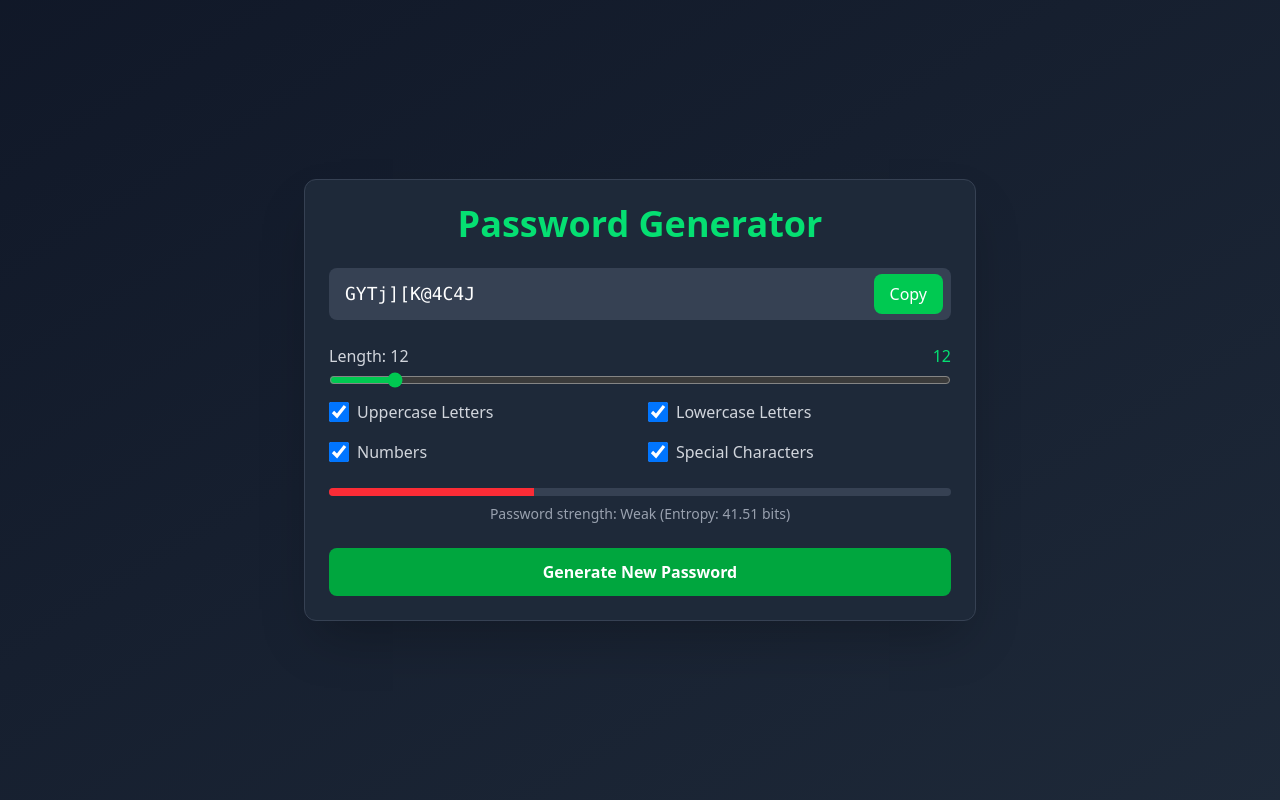
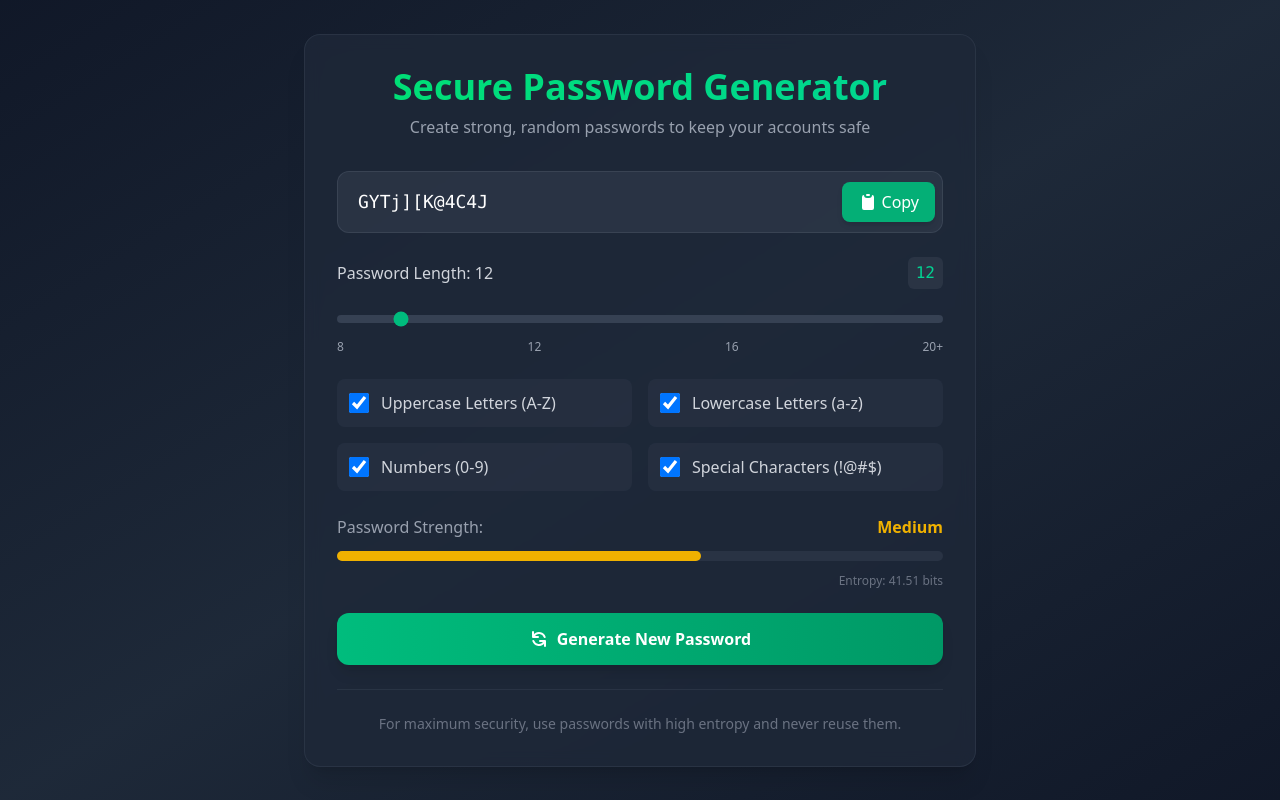
Before and after one commit to lakadeamit220/password-generator, a React (Vite) app: page / in a window 1280 px wide. Built offline with nearby package versions, Linux system fonts and the light colour scheme.

Commit message:
modified UI for better understanding.

```diff
--- a/package.json
+++ b/package.json
@@ -11,6 +11,7 @@
   },
   "dependencies": {
     "@tailwindcss/vite": "^4.1.11",
+    "lucide-react": "^0.525.0",
     "react": "^19.1.0",
     "react-dom": "^19.1.0",
     "tailwindcss": "^4.1.11"
--- a/src/App.jsx
+++ b/src/App.jsx
@@ -1,307 +1,277 @@
 import { useState, useCallback, useEffect, useRef } from "react";
 
-// Main App component for the password generator
 function App() {
-  // State to manage password length (default: 12, minimum: 8 for security)
+  // State declarations remain the same
   const [length, setLength] = useState(12);
-  // State to toggle inclusion of numbers in the password (default: true for stronger passwords)
   const [numberAllowed, setNumberAllowed] = useState(true);
-  // State to toggle inclusion of special characters (default: true for stronger passwords)
   const [charAllowed, setCharAllowed] = useState(true);
-  // State to toggle inclusion of uppercase letters (default: true for stronger passwords)
   const [upperAllowed, setUpperAllowed] = useState(true);
-  // State to toggle inclusion of lowercase letters (default: true for stronger passwords)
   const [lowerAllowed, setLowerAllowed] = useState(true);
-  // State to store the generated password
   const [password, setPassword] = useState("");
-  // State to track if the password has been copied to the clipboard
   const [copied, setCopied] = useState(false);
-  // Ref to access the password input element for copying to clipboard
   const passwordRef = useRef(null);
 
-  // List of common password patterns to avoid for security
   const commonPatterns = [
-    "password",
-    "123456",
-    "qwerty",
-    "abc123",
-    "letmein",
-    "admin",
-    "welcome",
-    "monkey",
-    "dragon",
-    "baseball",
-    "football",
+    "password", "123456", "qwerty", "abc123", "letmein",
+    "admin", "welcome", "monkey", "dragon", "baseball", "football"
   ];
 
-  // Function to generate cryptographically secure random numbers
-  // Uses Web Crypto API to ensure unpredictability, critical for secure password generation
+  // Utility functions remain the same
   const generateSecureRandom = () => {
     const array = new Uint32Array(1);
     window.crypto.getRandomValues(array);
-    return array[0] / (0xffffffff + 1); // Normalize to a value between 0 and 1
+    return array[0] / (0xffffffff + 1);
   };
 
-  // Function to calculate password entropy (a measure of randomness)
-  // Entropy = log2(character_set_size^password_length), measured in bits
   const calculateEntropy = (pwd) => {
-    const charSet = new Set(pwd.split("")); // Unique characters in the password
+    const charSet = new Set(pwd.split(""));
     return Math.log2(Math.pow(charSet.size, pwd.length));
   };
 
-  // Memoized function to generate a secure password
-  // useCallback ensures the function is not recreated unnecessarily
   const passwordGenerator = useCallback(() => {
-    let pass = ""; // Initialize empty password
-    let str = ""; // Initialize character pool
+    let pass = "";
+    let str = "";
 
-    // Build character pool based on user selections
     if (upperAllowed) str += "ABCDEFGHIJKLMNOPQRSTUVWXYZ";
     if (lowerAllowed) str += "abcdefghijklmnopqrstuvwxyz";
     if (numberAllowed) str += "0123456789";
-    if (charAllowed) str += "!@#$%^&*()-_=+[]{}|;:,.<>?"; // Safe special characters
+    if (charAllowed) str += "!@#$%^&*()-_=+[]{}|;:,.<>?";
 
-    // Check if at least one character type is selected
     if (!str) {
       alert("Please select at least one character type");
-      return; // Exit if no character types are selected
+      return;
     }
 
-    // Ensure at least one character from each selected type is included
-    // This guarantees password complexity requirements are met
-    if (upperAllowed)
-      pass += "ABCDEFGHIJKLMNOPQRSTUVWXYZ".charAt(
-        Math.floor(generateSecureRandom() * 26)
-      );
-    if (lowerAllowed)
-      pass += "abcdefghijklmnopqrstuvwxyz".charAt(
-        Math.floor(generateSecureRandom() * 26)
-      );
-    if (numberAllowed)
-      pass += "0123456789".charAt(Math.floor(generateSecureRandom() * 10));
-    if (charAllowed)
-      pass += "!@#$%^&*()-_=+[]{}|;:,.<>?".charAt(
-        Math.floor(generateSecureRandom() * 20)
-      );
+    if (upperAllowed) pass += "ABCDEFGHIJKLMNOPQRSTUVWXYZ".charAt(Math.floor(generateSecureRandom() * 26));
+    if (lowerAllowed) pass += "abcdefghijklmnopqrstuvwxyz".charAt(Math.floor(generateSecureRandom() * 26));
+    if (numberAllowed) pass += "0123456789".charAt(Math.floor(generateSecureRandom() * 10));
+    if (charAllowed) pass += "!@#$%^&*()-_=+[]{}|;:,.<>?".charAt(Math.floor(generateSecureRandom() * 20));
 
-    // Fill the remaining length with random characters from the pool
     while (pass.length < length) {
       const index = Math.floor(generateSecureRandom() * str.length);
       pass += str.charAt(index);
     }
 
-    // Shuffle the password to avoid predictable patterns
-    // Uses Fisher-Yates shuffle principle with secure random numbers
-    pass = pass
-      .split("")
-      .sort(() => generateSecureRandom() - 0.5)
-      .join("");
+    pass = pass.split("").sort(() => generateSecureRandom() - 0.5).join("");
 
-    // Check if the password contains common patterns; regenerate if it does
-    if (
-      commonPatterns.some((pattern) => pass.toLowerCase().includes(pattern))
-    ) {
-      return passwordGenerator(); // Recursive call to regenerate
+    if (commonPatterns.some((pattern) => pass.toLowerCase().includes(pattern))) {
+      return passwordGenerator();
     }
 
-    // Update the password state
     setPassword(pass);
   }, [length, numberAllowed, charAllowed, upperAllowed, lowerAllowed]);
 
-  // Memoized function to copy the password to the clipboard
-  // useCallback ensures the function is not recreated unnecessarily
   const copyPasswordToClipboard = useCallback(() => {
-    // Select the password input for accessibility and visual feedback
     passwordRef.current?.select();
-    // Use modern clipboard API to copy the password
-    navigator.clipboard
-      .writeText(password)
+    navigator.clipboard.writeText(password)
       .then(() => {
-        setCopied(true); // Show "Copied!" feedback
-        setTimeout(() => setCopied(false), 2000); // Reset after 2 seconds
+        setCopied(true);
+        setTimeout(() => setCopied(false), 2000);
       })
-      .catch(() => alert("Failed to copy password")); // Handle errors
+      .catch(() => alert("Failed to copy password"));
   }, [password]);
 
-  // Effect to generate a new password when dependencies change
-  // Runs on mount and when length or character type settings change
   useEffect(() => {
     passwordGenerator();
-  }, [
-    length,
-    numberAllowed,
-    charAllowed,
-    upperAllowed,
-    lowerAllowed,
-    passwordGenerator,
-  ]);
+  }, [length, numberAllowed, charAllowed, upperAllowed, lowerAllowed, passwordGenerator]);
 
-  // Function to evaluate password strength based on entropy and settings
-  // Returns an object with strength text, color, and progress bar width
   const getPasswordStrength = () => {
     const entropy = calculateEntropy(password);
-    // Strong: High entropy, length >= 12, all character types enabled
-    if (
-      entropy > 80 &&
-      length >= 12 &&
-      numberAllowed &&
-      charAllowed &&
-      upperAllowed &&
-      lowerAllowed
-    ) {
-      return { text: "Strong", color: "bg-green-500", width: "100%" };
-      // Medium: Moderate entropy, length >= 8
-    } else if (entropy > 50 && length >= 8) {
-      return { text: "Medium", color: "bg-yellow-500", width: "66%" };
-      // Weak: Low entropy or insufficient length
+    if (entropy > 80 && length >= 12 && numberAllowed && charAllowed && upperAllowed && lowerAllowed) {
+      return {
+        text: "Very Strong",
+        color: "bg-emerald-500",
+        width: "100%",
+        textColor: "text-emerald-500"
+      };
+    } else if (entropy > 60 && length >= 10 && (numberAllowed || charAllowed) && (upperAllowed || lowerAllowed)) {
+      return {
+        text: "Strong",
+        color: "bg-green-500",
+        width: "80%",
+        textColor: "text-green-500"
+      };
+    } else if (entropy > 40 && length >= 8) {
+      return {
+        text: "Medium",
+        color: "bg-yellow-500",
+        width: "60%",
+        textColor: "text-yellow-500"
+      };
+    } else if (entropy > 20) {
+      return {
+        text: "Weak",
+        color: "bg-orange-500",
+        width: "40%",
+        textColor: "text-orange-500"
+      };
     } else {
-      return { text: "Weak", color: "bg-red-500", width: "33%" };
+      return {
+        text: "Very Weak",
+        color: "bg-red-500",
+        width: "20%",
+        textColor: "text-red-500"
+      };
     }
   };
 
-  // Get current password strength
   const strength = getPasswordStrength();
 
-  // JSX for the UI, using Tailwind CSS for styling
   return (
-    // Full-screen container with gradient background
-    <div className="min-h-screen bg-gradient-to-br from-gray-900 to-gray-800 flex flex-col items-center justify-center p-4">
-      {/* Card container for the password generator */}
-      <div className="w-full max-w-2xl bg-gray-800 rounded-xl shadow-2xl p-6 border border-gray-700">
-        {/* Title */}
-        <h1 className="text-4xl font-bold text-center text-green-400 mb-6">
-          Password Generator
-        </h1>
+    <div className="min-h-screen bg-gradient-to-br from-gray-900 via-gray-800 to-gray-900 flex flex-col items-center justify-center p-4">
+      <div className="w-full max-w-2xl bg-gray-800/80 backdrop-blur-sm rounded-2xl shadow-xl p-8 border border-gray-700/50">
+        <div className="text-center mb-8">
+          <h1 className="text-4xl font-bold text-transparent bg-clip-text bg-gradient-to-r from-green-400 to-emerald-400 mb-2">
+            Secure Password Generator
+          </h1>
+          <p className="text-gray-400">
+            Create strong, random passwords to keep your accounts safe
+          </p>
+        </div>
 
-        {/* Main content container */}
-        <div className="flex flex-col space-y-6">
-          {/* Password input and copy button */}
-          <div className="relative flex">
+        <div className="space-y-6">
+          <div className="relative group">
             <input
               type="text"
               value={password}
-              className="w-full py-3 px-4 bg-gray-700 text-white rounded-lg focus:outline-none focus:ring-2 focus:ring-green-400 text-lg font-mono"
-              placeholder="Password"
-              readOnly // Prevent manual editing
-              ref={passwordRef} // Reference for clipboard functionality
-              aria-describedby="password-strength" // Link to strength indicator
+              className="w-full py-4 px-5 bg-gray-700/50 text-white rounded-xl focus:outline-none focus:ring-2 focus:ring-emerald-400/50 text-lg font-mono border border-gray-600/50 transition-all duration-200 group-hover:border-emerald-400/30"
+              placeholder="Generating secure password..."
+              readOnly
+              ref={passwordRef}
+              aria-describedby="password-strength"
             />
             <button
               onClick={copyPasswordToClipboard}
-              className="absolute right-2 top-1/2 transform -translate-y-1/2 bg-green-500 hover:bg-green-600 text-white px-4 py-2 rounded-lg transition-colors duration-200"
-              aria-label={
-                copied ? "Password copied" : "Copy password to clipboard"
-              }
+              className={`absolute right-2 top-1/2 transform -translate-y-1/2 ${
+                copied ? "bg-emerald-600" : "bg-emerald-500/90 hover:bg-emerald-600"
+              } text-white px-4 py-2 rounded-lg transition-all duration-200 flex items-center gap-1 shadow-md`}
+              aria-label={copied ? "Password copied" : "Copy password to clipboard"}
             >
-              {copied ? "Copied!" : "Copy"}{" "}
-              {/* Toggle button text based on copy state */}
+              {copied ? (
+                <>
+                  <svg xmlns="http://www.w3.org/2000/svg" className="h-5 w-5" viewBox="0 0 20 20" fill="currentColor">
+                    <path fillRule="evenodd" d="M16.707 5.293a1 1 0 010 1.414l-8 8a1 1 0 01-1.414 0l-4-4a1 1 0 011.414-1.414L8 12.586l7.293-7.293a1 1 0 011.414 0z" clipRule="evenodd" />
+                  </svg>
+                  Copied!
+                </>
+              ) : (
+                <>
+                  <svg xmlns="http://www.w3.org/2000/svg" className="h-5 w-5" viewBox="0 0 20 20" fill="currentColor">
+                    <path d="M8 3a1 1 0 011-1h2a1 1 0 110 2H9a1 1 0 01-1-1z" />
+                    <path d="M6 3a2 2 0 00-2 2v11a2 2 0 002 2h8a2 2 0 002-2V5a2 2 0 00-2-2 3 3 0 01-3 3H9a3 3 0 01-3-3z" />
+                  </svg>
+                  Copy
+                </>
+              )}
             </button>
           </div>
 
-          {/* Controls for password settings */}
-          <div className="space-y-4">
-            {/* Password length slider */}
-            <div className="flex flex-col space-y-2">
-              <div className="flex justify-between items-center">
-                <label className="text-gray-300">Length: {length}</label>
-                <span className="text-green-400 font-medium">{length}</span>
+          <div className="space-y-6">
+            <div className="space-y-4">
+              <div className="flex items-center justify-between">
+                <label className="text-gray-300 font-medium">Password Length: {length}</label>
+                <span className="text-emerald-400 font-mono font-medium px-2 py-1 bg-gray-700/50 rounded-md">
+                  {length}
+                </span>
               </div>
               <input
                 type="range"
-                min={8} // Enforce minimum length for security
-                max={50} // Limit max length for performance
+                min={8}
+                max={50}
                 value={length}
-                className="w-full h-2 bg-gray-700 rounded-lg cursor-pointer accent-green-500"
+                className="w-full h-2 bg-gray-700 rounded-lg appearance-none cursor-pointer accent-emerald-500"
                 onChange={(e) => setLength(Number(e.target.value))}
-                aria-label={`Password length: ${length}`} // Accessibility label
+                aria-label={`Password length: ${length}`}
               />
+              <div className="flex justify-between text-xs text-gray-400">
+                <span>8</span>
+                <span>12</span>
+                <span>16</span>
+                <span>20+</span>
+              </div>
             </div>
 
-            {/* Character type checkboxes */}
-            <div className="grid grid-cols-2 gap-4">
-              {/* Uppercase checkbox */}
-              <div className="flex items-center">
+            <div className="grid grid-cols-1 md:grid-cols-2 gap-4">
+              <div className="flex items-center space-x-3 p-3 bg-gray-700/30 rounded-lg hover:bg-gray-700/50 transition-colors">
                 <input
                   type="checkbox"
                   checked={upperAllowed}
                   id="upperInput"
                   onChange={() => setUpperAllowed((prev) => !prev)}
-                  className="w-5 h-5 text-green-500 bg-gray-700 border-gray-600 rounded focus:ring-green-400 focus:ring-2"
+                  className="w-5 h-5 text-emerald-500 bg-gray-700 border-gray-600 rounded focus:ring-emerald-400 focus:ring-2"
                 />
-                <label htmlFor="upperInput" className="ml-2 text-gray-300">
-                  Uppercase Letters
+                <label htmlFor="upperInput" className="text-gray-300 select-none">
+                  Uppercase Letters (A-Z)
                 </label>
               </div>
-              {/* Lowercase checkbox */}
-              <div className="flex items-center">
+              <div className="flex items-center space-x-3 p-3 bg-gray-700/30 rounded-lg hover:bg-gray-700/50 transition-colors">
                 <input
                   type="checkbox"
                   checked={lowerAllowed}
                   id="lowerInput"
                   onChange={() => setLowerAllowed((prev) => !prev)}
-                  className="w-5 h-5 text-green-500 bg-gray-700 border-gray-600 rounded focus:ring-green-400 focus:ring-2"
+                  className="w-5 h-5 text-emerald-500 bg-gray-700 border-gray-600 rounded focus:ring-emerald-400 focus:ring-2"
                 />
-                <label htmlFor="lowerInput" className="ml-2 text-gray-300">
-                  Lowercase Letters
+                <label htmlFor="lowerInput" className="text-gray-300 select-none">
+                  Lowercase Letters (a-z)
                 </label>
               </div>
-              {/* Numbers checkbox */}
-              <div className="flex items-center">
+              <div className="flex items-center space-x-3 p-3 bg-gray-700/30 rounded-lg hover:bg-gray-700/50 transition-colors">
                 <input
                   type="checkbox"
                   checked={numberAllowed}
                   id="numberInput"
                   onChange={() => setNumberAllowed((prev) => !prev)}
-                  className="w-5 h-5 text-green-500 bg-gray-700 border-gray-600 rounded focus:ring-green-400 focus:ring-2"
+                  className="w-5 h-5 text-emerald-500 bg-gray-700 border-gray-600 rounded focus:ring-emerald-400 focus:ring-2"
                 />
-                <label htmlFor="numberInput" className="ml-2 text-gray-300">
-                  Numbers
+                <label htmlFor="numberInput" className="text-gray-300 select-none">
+                  Numbers (0-9)
                 </label>
               </div>
-              {/* Special characters checkbox */}
-              <div className="flex items-center">
+              <div className="flex items-center space-x-3 p-3 bg-gray-700/30 rounded-lg hover:bg-gray-700/50 transition-colors">
                 <input
                   type="checkbox"
                   checked={charAllowed}
                   id="charInput"
                   onChange={() => setCharAllowed((prev) => !prev)}
-                  className="w-5 h-5 text-green-500 bg-gray-700 border-gray-600 rounded focus:ring-green-400 focus:ring-2"
+                  className="w-5 h-5 text-emerald-500 bg-gray-700 border-gray-600 rounded focus:ring-emerald-400 focus:ring-2"
                 />
-                <label htmlFor="charInput" className="ml-2 text-gray-300">
-                  Special Characters
+                <label htmlFor="charInput" className="text-gray-300 select-none">
+                  Special Characters (!@#$)
                 </label>
               </div>
             </div>
           </div>
 
-          {/* Password strength indicator */}
-          <div className="space-y-2">
-            {/* Visual progress bar for strength */}
-            <div className="h-2 bg-gray-700 rounded-full overflow-hidden">
+          <div className="space-y-3">
+            <div className="flex items-center justify-between">
+              <span className="text-gray-400 font-medium">Password Strength:</span>
+              <span className={`${strength.textColor} font-semibold`}>{strength.text}</span>
+            </div>
+            <div className="w-full bg-gray-700/50 rounded-full h-2.5">
               <div
-                className={`${strength.color} h-full`}
+                className={`${strength.color} h-2.5 rounded-full transition-all duration-500`}
                 style={{ width: strength.width }}
               ></div>
             </div>
-            {/* Text description of strength with entropy value */}
-            <p
-              className="text-center text-gray-400 text-sm"
-              id="password-strength"
-              aria-live="polite"
-            >
-              Password strength: {strength.text} (Entropy:{" "}
-              {calculateEntropy(password).toFixed(2)} bits)
+            <p className="text-right text-xs text-gray-500">
+              Entropy: {calculateEntropy(password).toFixed(2)} bits
             </p>
           </div>
 
-          {/* Generate new password button */}
           <button
             onClick={passwordGenerator}
-            className="w-full py-3 bg-green-600 hover:bg-green-700 text-white font-bold rounded-lg transition-colors duration-200"
-            aria-label="Generate new password"
+            className="w-full py-3.5 bg-gradient-to-r from-emerald-500 to-emerald-600 hover:from-emerald-600 hover:to-emerald-700 text-white font-bold rounded-xl transition-all duration-300 flex items-center justify-center gap-2 shadow-lg hover:shadow-emerald-500/20"
           >
+            <svg xmlns="http://www.w3.org/2000/svg" className="h-5 w-5" viewBox="0 0 20 20" fill="currentColor">
+              <path fillRule="evenodd" d="M4 2a1 1 0 011 1v2.101a7.002 7.002 0 0111.601 2.566 1 1 0 11-1.885.666A5.002 5.002 0 005.999 7H9a1 1 0 010 2H4a1 1 0 01-1-1V3a1 1 0 011-1zm.008 9.057a1 1 0 011.276.61A5.002 5.002 0 0014.001 13H11a1 1 0 110-2h5a1 1 0 011 1v5a1 1 0 11-2 0v-2.101a7.002 7.002 0 01-11.601-2.566 1 1 0 01.61-1.276z" clipRule="evenodd" />
+            </svg>
             Generate New Password
           </button>
+        </div>
+
+        <div className="mt-6 pt-6 border-t border-gray-700/50 text-center text-sm text-gray-500">
+          <p>For maximum security, use passwords with high entropy and never reuse them.</p>
         </div>
       </div>
     </div>
```
Also changed, not shown: 1 other file (tests, documents, lock files or other folders).
